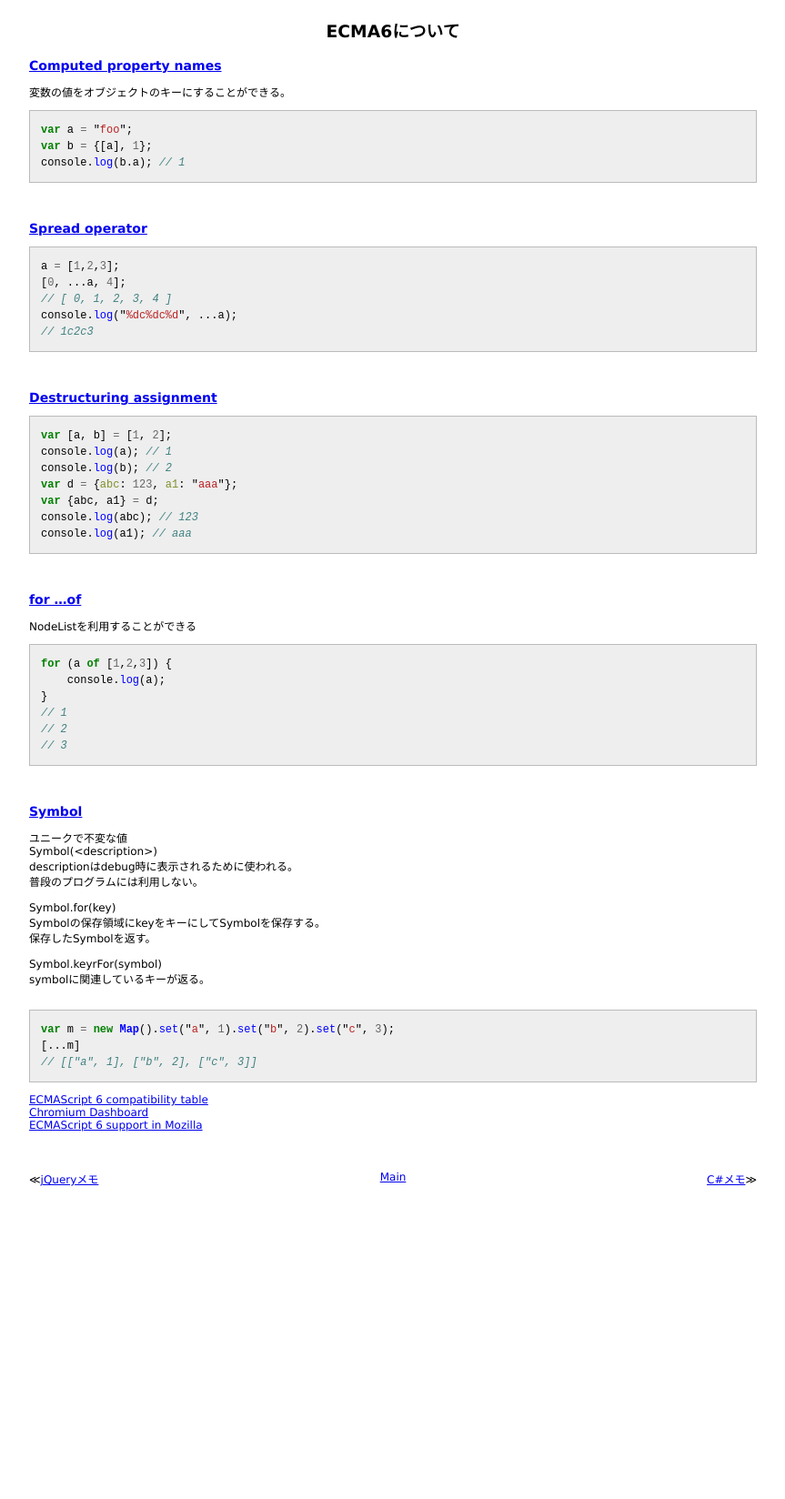
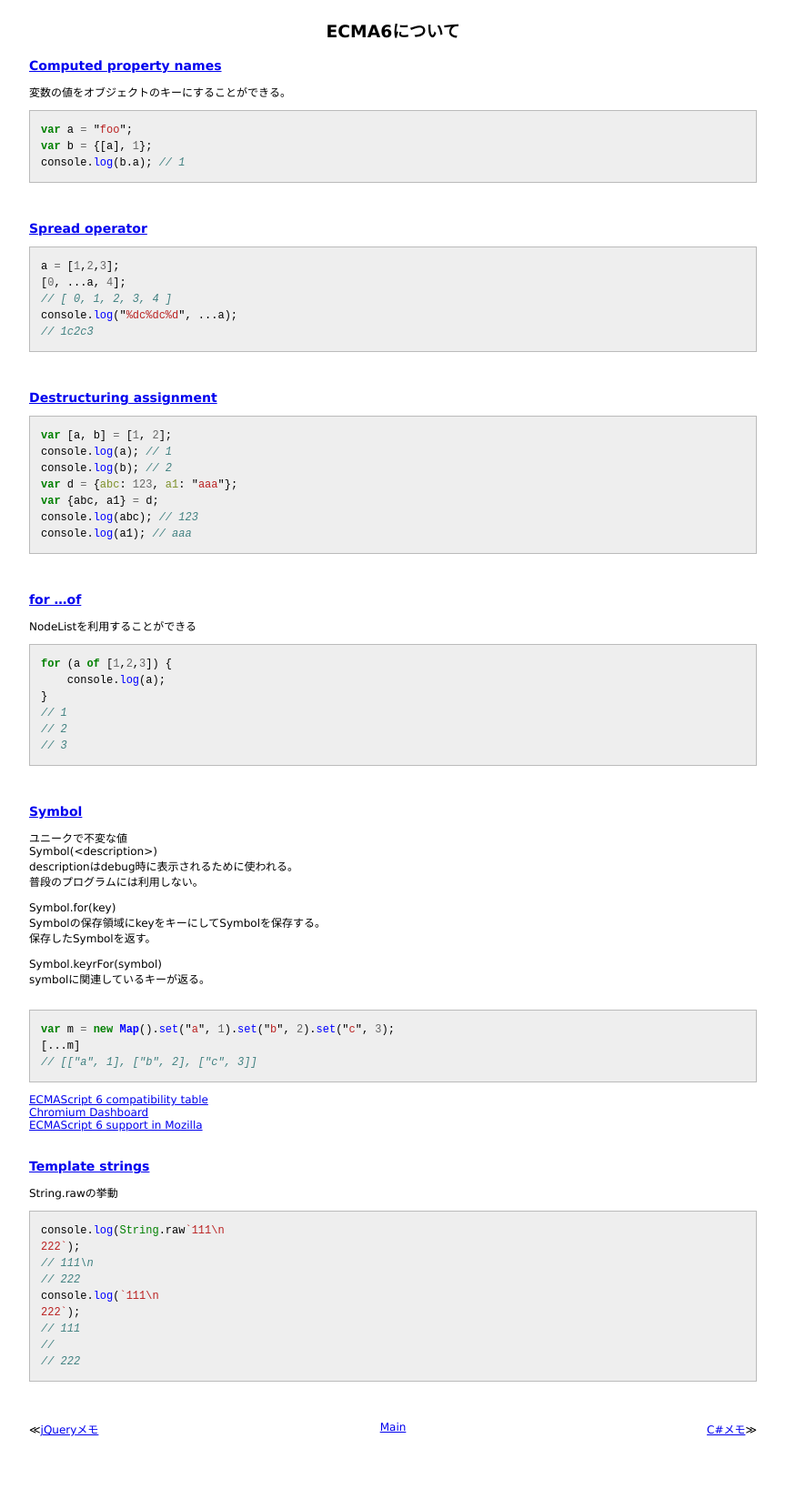
Before and after one commit to 38elements/38elements.github.com, a Jekyll site: the page built from _posts/2014-10-22-es6.md, in a window 1280 px wide. Shown: the whole page at 91% size, without its empty margins (208-1071 px from the left). Built offline with Jekyll 4.4.1, drawn with Linux system fonts in a browser that asks for light colours; Markdown is read by kramdown in place of the engine named in the settings; before the commit the page ends 1373 px from its top, so only the background shows below that.

Commit message:
Update and rename 2014-10-22-ecma6.md to 2014-10-22-es6.md

```diff
--- a/_posts/2014-10-22-ecma6.md
+++ b/_posts/2014-10-22-es6.md
@@ -69,3 +69,18 @@ var m = new Map().set("a", 1).set("b", 2).set("c", 3);
 [ECMAScript 6 compatibility table](https://kangax.github.io/compat-table/es6/)
 [Chromium Dashboard](https://www.chromestatus.com/features)
 [ECMAScript 6 support in Mozilla](https://developer.mozilla.org/en-US/docs/Web/JavaScript/New_in_JavaScript/ECMAScript_6_support_in_Mozilla)
+<br/>
+
+### [Template strings](https://developer.mozilla.org/en/docs/Web/JavaScript/Reference/template_strings)
+String.rawの挙動
+{% highlight javascript %}
+console.log(String.raw`111\n
+222`);
+// 111\n
+// 222
+console.log(`111\n
+222`);
+// 111
+//
+// 222
+{% endhighlight %}
```
